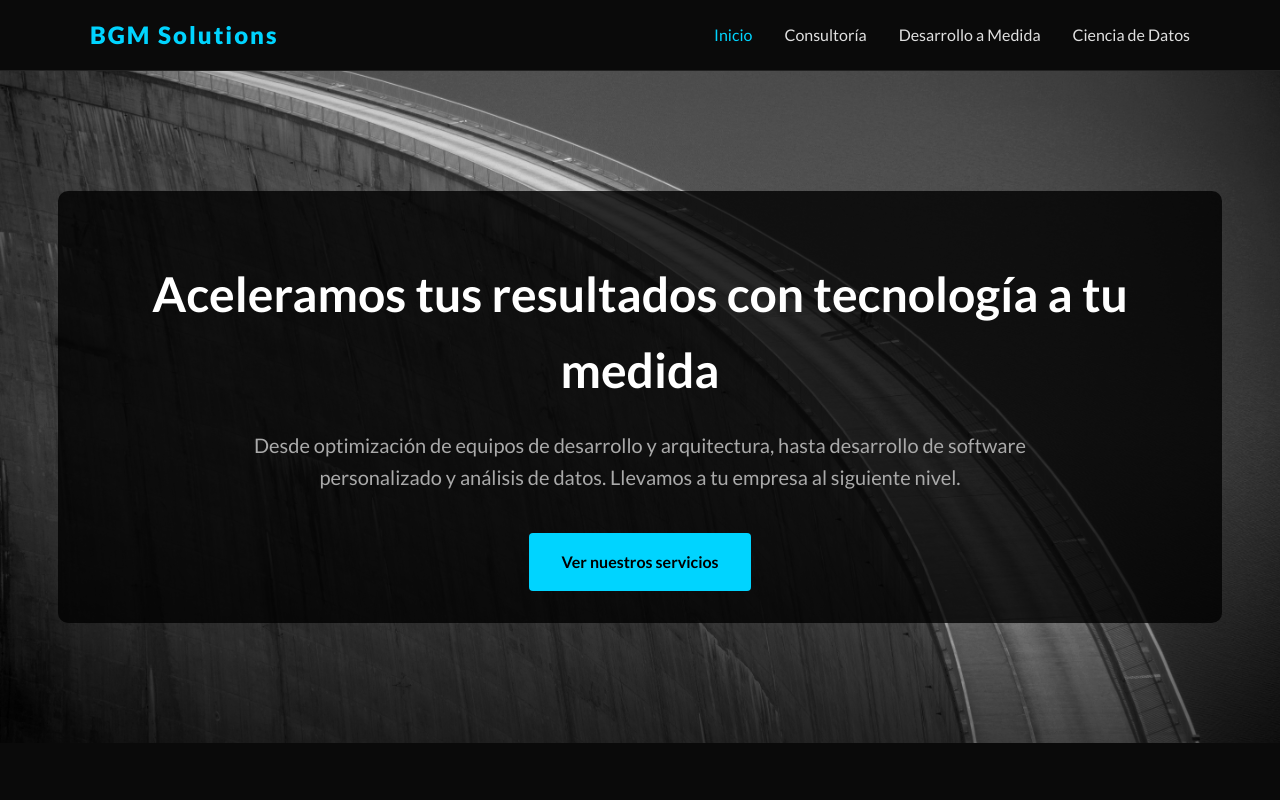
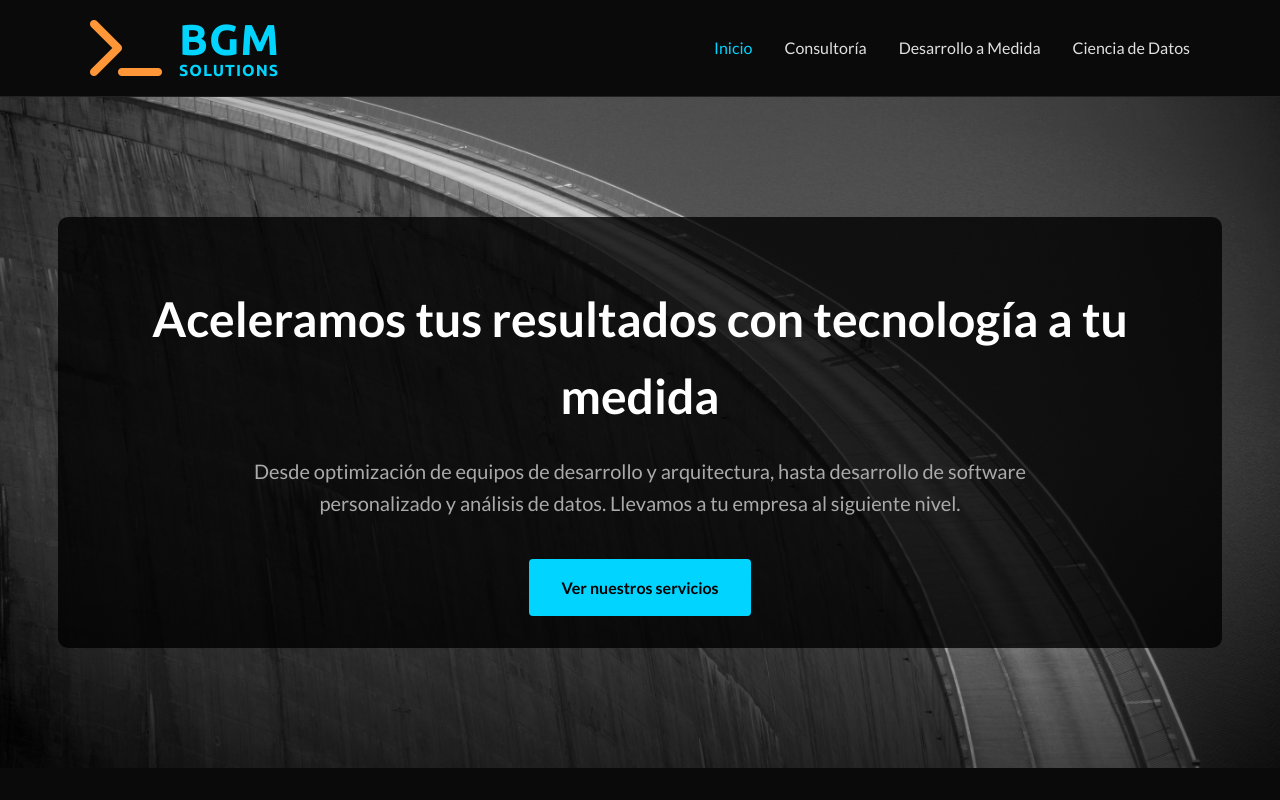
Before and after one commit to bguzmanm/bgm-solutions, an Astro site: page / in a window 1280 px wide. Shown: the top 800 px of the page. Built offline with nearby package versions, Linux system fonts and the light colour scheme; Astro itself is replaced by a stand-in of ours.

Commit message:
fix: update navigation branding and include additional font families

```diff
--- a/src/components/Navigation.astro
+++ b/src/components/Navigation.astro
@@ -6,8 +6,20 @@ const basePath = base.endsWith("/") ? base : base + "/";
 
 <nav class="main-nav">
   <div class="container nav-container">
-    <a href="/" class="nav-brand">BGM Solutions</a>
-
+      <a href="/" class="nav-brand" style="text-decoration: none; display: inline-flex; align-items: center; color: #00d4ff;">
+          <div style="color: #ff9738; font-size: 4rem; margin-right: 15px; line-height: 1;">
+              <!--&gt;_-->
+              <i class="fa-solid fa-terminal"></i>
+          </div>
+          <div style="display: flex; flex-direction: column; width: fit-content;font-family: 'Ubuntu',serif">
+              <div style="display: flex; justify-content: space-between; font-size: 2.7rem; font-weight: 800; letter-spacing: 0; line-height: 1;">
+                  <span>B</span><span>G</span><span>M</span>
+              </div>
+              <div style="font-size: 1rem; font-weight: lighter; line-height: 1; letter-spacing: 1px;">
+                  SOLUTIONS
+              </div>
+          </div>
+      </a>
     <button class="mobile-menu-btn" aria-label="Abrir menú">
       <i class="fas fa-bars"></i>
     </button>
--- a/src/layouts/Layout.astro
+++ b/src/layouts/Layout.astro
@@ -35,7 +35,7 @@ import Navigation from "../components/Navigation.astro";
 			href="https://cdnjs.cloudflare.com/ajax/libs/font-awesome/6.0.0/css/all.min.css"
 		/>
 		<style>
-			@import url("https://fonts.googleapis.com/css2?family=Lato:ital,wght@0,100;0,300;0,400;0,700;0,900;1,100;1,300;1,400;1,700;1,900&display=swap");
+			@import url('https://fonts.googleapis.com/css2?family=Lato:ital,wght@0,100;0,300;0,400;0,700;0,900;1,100;1,300;1,400;1,700;1,900&family=Ubuntu+Mono:ital,wght@0,400;0,700;1,400;1,700&family=Ubuntu:ital,wght@0,300;0,400;0,500;0,700;1,300;1,400;1,500;1,700&display=swap');
 		</style>
 		<ViewTransitions />
 	</head>
```
